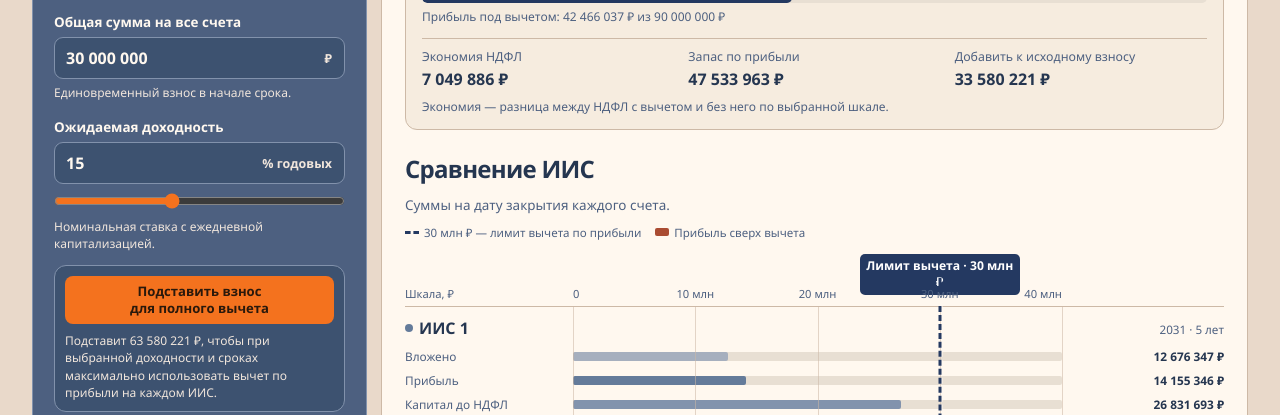
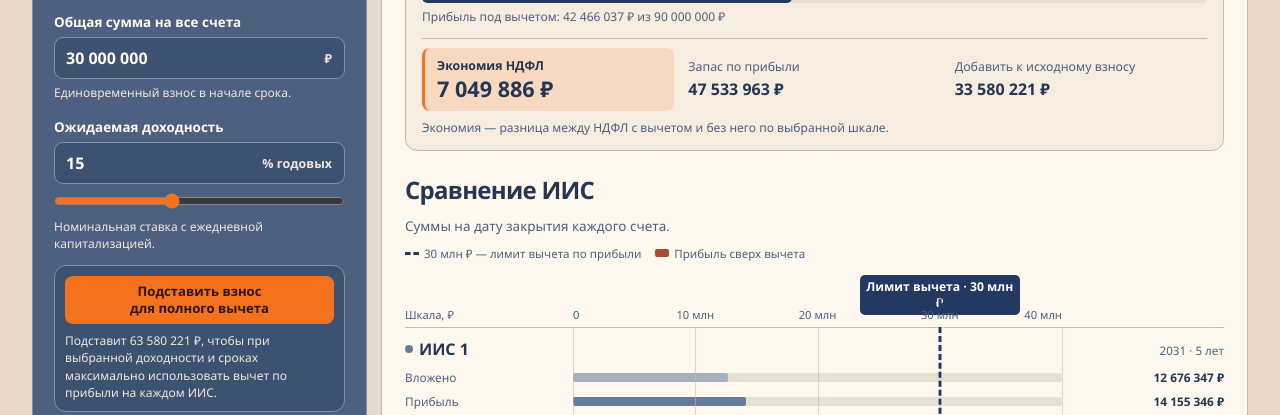
Before and after one commit to Grarse/team-projects, a plain HTML site: page iis-allocation-calculator/index.html in a window 1280 px wide. Shown: the part 335-750 px from the top of the page. Drawn offline with Linux system fonts and the light colour scheme.

Commit message:
Make IIS tax savings stand out

```diff
--- a/iis-allocation-calculator/index.html
+++ b/iis-allocation-calculator/index.html
@@ -6,7 +6,7 @@
   <meta name="description" content="Распределите весь капитал между ИИС-3 и оцените НДФЛ при закрытии счетов.">
   <meta name="theme-color" content="#e9d9ca">
   <title>ИИС‑3 · Калькулятор распределения капитала</title>
-  <link rel="stylesheet" href="./style.css?v=15">
+  <link rel="stylesheet" href="./style.css?v=16">
   <script defer src="./model.js?v=6"></script>
   <script defer src="./app.js?v=16"></script>
 </head>
@@ -102,7 +102,7 @@
           <progress id="deduction-progress" max="100" value="0" aria-labelledby="deduction-title" aria-describedby="deduction-amounts"></progress>
           <p class="deduction-note" id="deduction-amounts"></p>
           <dl class="deduction-stats">
-            <div><dt>Экономия НДФЛ</dt><dd id="deduction-savings">—</dd></div>
+            <div class="deduction-stat-savings"><dt>Экономия НДФЛ</dt><dd id="deduction-savings">—</dd></div>
             <div><dt>Запас по прибыли</dt><dd id="deduction-remaining">—</dd></div>
             <div><dt>Добавить к исходному взносу</dt><dd id="deduction-additional">—</dd></div>
           </dl>
--- a/iis-allocation-calculator/style.css
+++ b/iis-allocation-calculator/style.css
@@ -88,7 +88,7 @@ button:disabled { opacity: .55; cursor: not-allowed; }
 .error { margin: 12px 0 0; color: #9d342a; background: #fff0ee; padding: 10px; border-radius: 8px; font-size: .82rem; }
 
 .overview { background: var(--paper); color: var(--ink); border: 1px solid var(--line); padding: 21px 23px; min-width: 0; }
-.deduction-panel { margin-bottom: 22px; padding: 14px 16px; background: var(--input); border: 1px solid var(--line); border-radius: 12px; }
+.deduction-panel { container: deduction / inline-size; margin-bottom: 22px; padding: 14px 16px; background: var(--input); border: 1px solid var(--line); border-radius: 12px; }
 .deduction-heading { display: flex; justify-content: space-between; align-items: baseline; flex-wrap: wrap; gap: 4px 12px; }
 .deduction-heading h2 { font-size: 1.12rem; }
 .deduction-heading strong { font-size: 1.35rem; font-variant-numeric: tabular-nums; }
@@ -101,11 +101,18 @@ button:disabled { opacity: .55; cursor: not-allowed; }
 .deduction-panel progress::-moz-progress-bar { background: var(--limit); border-radius: 5px; }
 .deduction-note { margin: 5px 0 0; color: var(--muted); font-size: .75rem; line-height: 1.45; }
 .deduction-stats {
-  display: grid; grid-template-columns: repeat(3, minmax(0, 1fr)); gap: 8px 14px;
+  display: grid; grid-template-columns: repeat(3, minmax(0, 1fr)); align-items: center; gap: 10px 14px;
   margin: 12px 0 8px; padding-top: 9px; border-top: 1px solid var(--line);
 }
 .deduction-stats dt { font-size: .77rem; color: var(--muted); }
 .deduction-stats dd { margin: 3px 0 0; font-weight: 750; font-variant-numeric: tabular-nums; overflow-wrap: anywhere; }
+.deduction-stat-savings { padding: 9px 12px; border-inline-start: 3px solid var(--accent); border-radius: 8px; background: var(--net-surface); }
+.deduction-stat-savings dt { color: var(--ink); font-weight: 700; }
+.deduction-stat-savings dd { font-size: 1.35rem; line-height: 1.15; font-weight: 800; }
+@container deduction (max-width: 420px) {
+  .deduction-stats { grid-template-columns: repeat(2, minmax(0, 1fr)); align-items: start; }
+  .deduction-stat-savings { grid-column: 1 / -1; }
+}
 .compare-intro { margin: 11px 0 9px; color: var(--muted); font-size: .84rem; line-height: 1.45; }
 .compare-key { display: flex; flex-wrap: wrap; gap: 5px 14px; color: var(--muted); font-size: .72rem; }
 .compare-key span { display: inline-flex; gap: 5px; align-items: center; }
@@ -220,6 +227,4 @@ button:disabled { opacity: .55; cursor: not-allowed; }
   .lead { font-size: .95rem; }
   .settings, .overview { padding: 15px; }
   .summary > div { padding: 12px; }
-  .deduction-stats { grid-template-columns: repeat(2, minmax(0, 1fr)); }
-  .deduction-stats > div:last-child { grid-column: 1 / -1; }
 }
```
